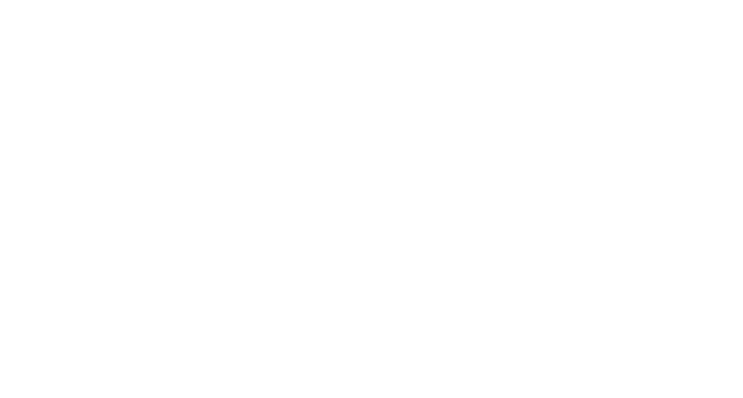
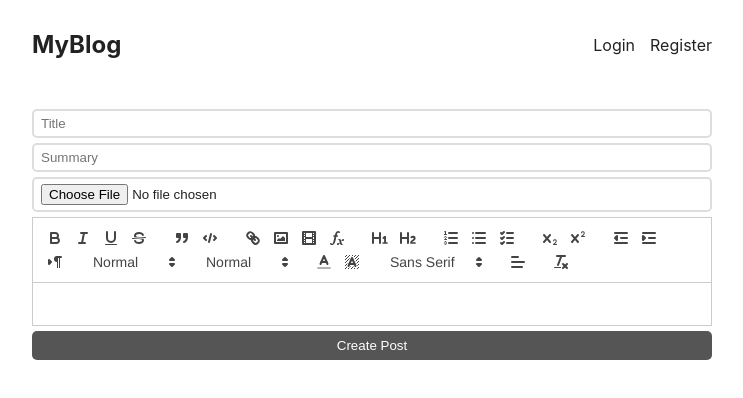
Before and after one commit to umesh2407/BlogBreezy, a React (Create React App) app in the folder frontend/: page /create in a window 1280 px wide. Before the commit this address had no page. Shown: the top 398 px of the page, without its empty margins (268-1011 px from the left). Built offline with nearby package versions, Linux system fonts and the light colour scheme; no server answers.

Commit message:
added more

```diff
--- a/frontend/package.json
+++ b/frontend/package.json
@@ -8,6 +8,7 @@
     "@testing-library/user-event": "^13.2.1",
     "react": "^18.2.0",
     "react-dom": "^18.2.0",
+    "react-quill": "^2.0.0",
     "react-router-dom": "^6.21.2",
     "react-scripts": "5.0.1",
     "web-vitals": "^2.1.0"
--- a/frontend/src/App.css
+++ b/frontend/src/App.css
@@ -117,6 +117,6 @@
   border-radius: 5px;
   padding: 7px 0;
 }
-form h1{
+form.login h1, form.register h1{
   text-align: center;
 }
--- a/frontend/src/App.js
+++ b/frontend/src/App.js
@@ -7,6 +7,7 @@
 import LoginPage from './pages/LoginPage';
 import RegisterPage from './pages/RegisterPage';
 import { UserContextProvider } from './UserContext';
+import CreatePost from './pages/CreatePost';
 
 function App() {
   return (
@@ -16,6 +17,7 @@
       <Route index element={<IndexPage/>}/>
       <Route path='/login' element={<LoginPage/>}/>
       <Route path='/register' element={<RegisterPage/>}/>
+      |<Route path='/create' element={<CreatePost/>}/>
       </Route>
       </Routes>
       </UserContextProvider>
--- /dev/null
+++ b/frontend/src/pages/CreatePost.js
@@ -0,0 +1,46 @@
+import { useState } from "react";
+import ReactQuill from "react-quill";
+import 'react-quill/dist/quill.snow.css';
+
+
+const modules = {
+    toolbar: [
+       ['bold', 'italic', 'underline', 'strike'],        // toggled buttons
+       ['blockquote', 'code-block'],
+       ['link', 'image', 'video', 'formula'],
+
+       [{ 'header': 1 }, { 'header': 2 }],               // custom button values
+       [{ 'list': 'ordered'}, { 'list': 'bullet' }, { 'list': 'check' }],
+       [{ 'script': 'sub'}, { 'script': 'super' }],      // superscript/subscript
+       [{ 'indent': '-1'}, { 'indent': '+1' }],          // outdent/indent
+       [{ 'direction': 'rtl' }],                         // text direction
+
+       [{ 'size': ['small', false, 'large', 'huge'] }],  // custom dropdown
+       [{ 'header': [1, 2, 3, 4, 5, 6, false] }],
+
+       [{ 'color': [] }, { 'background': [] }],          // dropdown with defaults from theme
+       [{ 'font': [] }],
+       [{ 'align': [] }],
+
+       ['clean']                                         // remove formatting button
+     ]
+   };
+
+
+export default function CreatePost(){
+
+    const [title,setTitle]= useState('');
+    const [summary,setSummary]= useState('');
+    const [content,setContent]= useState('');
+
+
+return (
+   <form>
+    <input type="title" placeholder={'Title'} value={title} onChange={ev=> setTitle(ev.target.value)}/>
+    <input type="summary" placeholder={'Summary'} value={summary} onChange={ev=> setSummary(ev.target.value)}/>
+    <input type="file"/>
+    <ReactQuill value={content} onChange={newValue => setContent(newValue)} modules={modules}/>
+    <button style={{marginTop:'5px'}}>Create Post</button>
+   </form>
+);
+}
--- a/frontend/src/pages/LoginPage.js
+++ b/frontend/src/pages/LoginPage.js
@@ -1,9 +1,11 @@
-import {useState} from "react";
+import {useContext, useState} from "react";
 import {Navigate} from 'react-router-dom';
+import { UserContext } from "../UserContext";
 const LoginPage = () => {
   const [username, setUsername] = useState('');
   const [password, setPassword] = useState('');
   const [redirect, setRedirect] = useState(false);
+  const {setUserInfo}= useContext(UserContext);
 
   async function login(ev){
   ev.preventDefault();
@@ -15,7 +17,11 @@
     credentials: 'include',
   });
   if(response.ok){
-    setRedirect(true);
+    response.json().then(userInfo=>{
+      setUserInfo(userInfo);
+      setRedirect(true);
+    })
+
   }else{
     alert('wrong credentials');
   }
```
Also changed, not shown: 2 other files (tests, documents, lock files or other folders).
